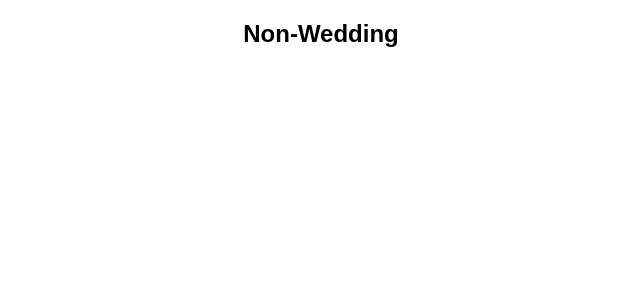
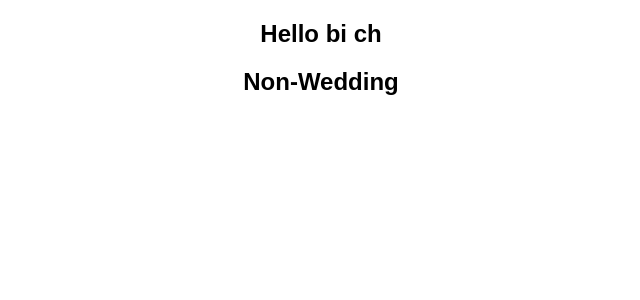
Before and after one commit to seven-seas-digital/Non-Wedding, a React (Create React App) app: page / in a window 1280 px wide. Shown: the top 300 px of the page, without its empty margins (319-959 px from the left). Built offline with nearby package versions, Linux system fonts and the light colour scheme.

Commit message:
built Header component

```diff
--- a/src/components/App.js
+++ b/src/components/App.js
@@ -1,10 +1,12 @@
 import React, { Component } from 'react';
 import './App.css';
+import Header from './Header.js';
 
 class App extends Component {
   render() {
     return (
       <div className="App">
+        <Header />
         <h2>Non-Wedding</h2>
       </div>
     );
--- /dev/null
+++ b/src/components/Header.js
@@ -0,0 +1,10 @@
+import React from 'react';
+
+const Header = (props) => {
+  return (
+    <h2> Hello bi ch </h2>
+  );
+
+}
+
+export default Header;
```
Also changed, not shown: 1 other file (tests, documents, lock files or other folders).
